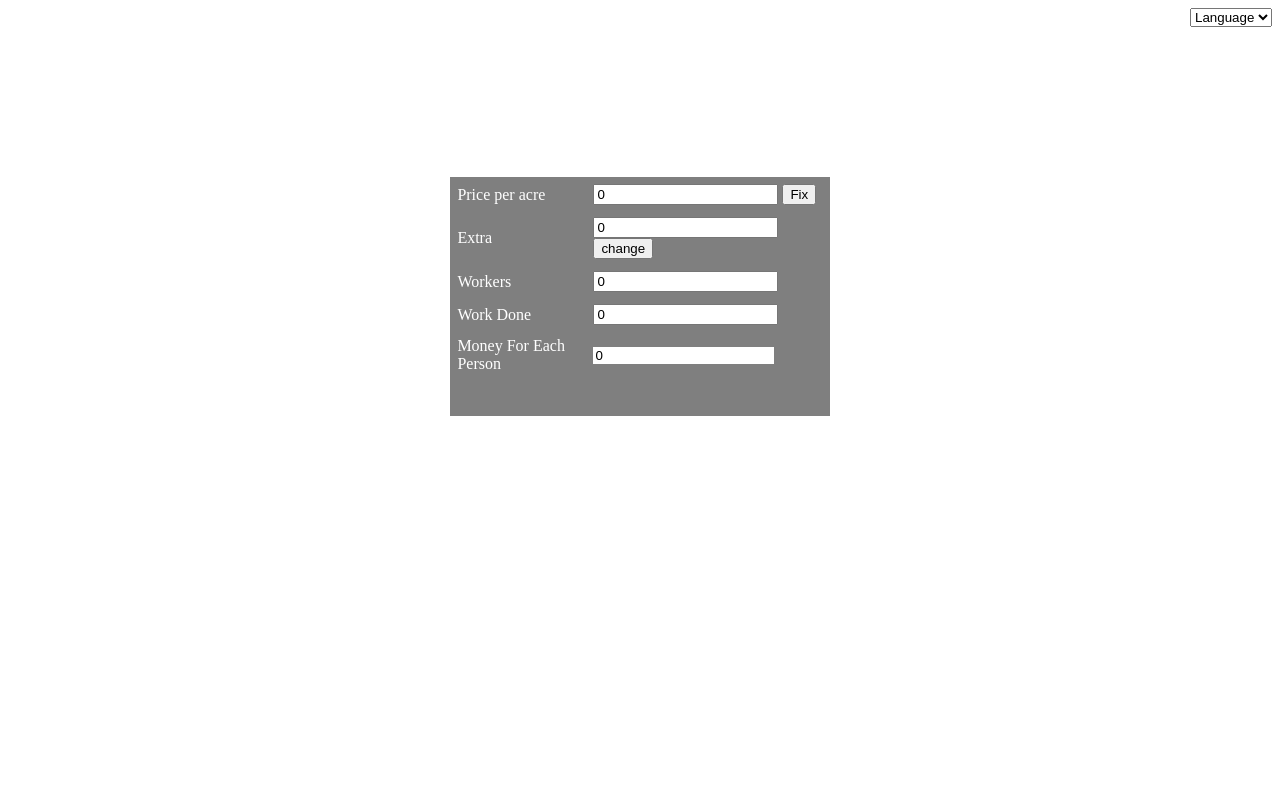
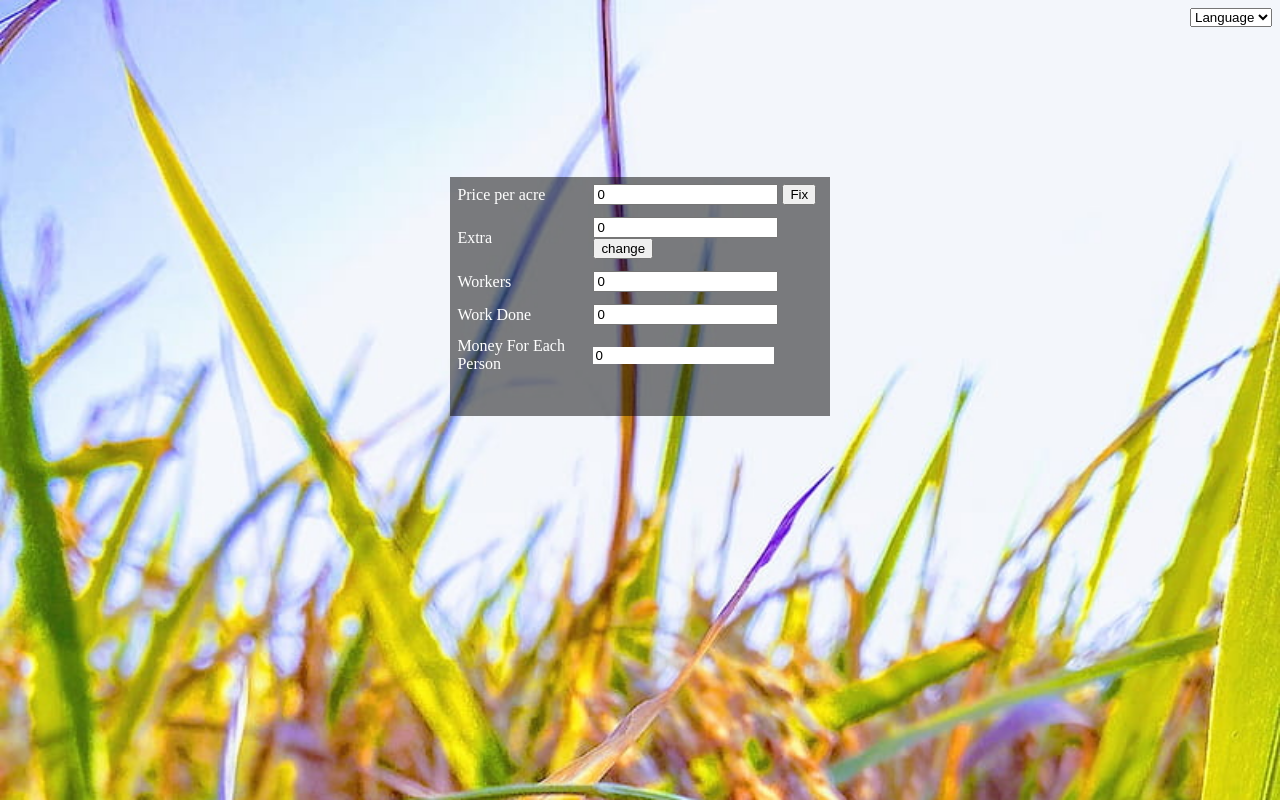
Before and after one commit to NagarajuKuna/variNaatlu, a plain HTML site: page index.html in a window 1280 px wide. Drawn offline with Linux system fonts and the light colour scheme.

Commit message:
Update index.html

```diff
--- a/index.html
+++ b/index.html
@@ -6,7 +6,7 @@
     <title>Document</title>
     <style>
         body{
-            background-image: url("moon/HD-wallpaper-paddy-crop-harvest.jpg");
+            background-image: url("HD-wallpaper-paddy-crop-harvest.jpg");
             background-repeat: no-repeat;
             background-size: cover;
         }
```
